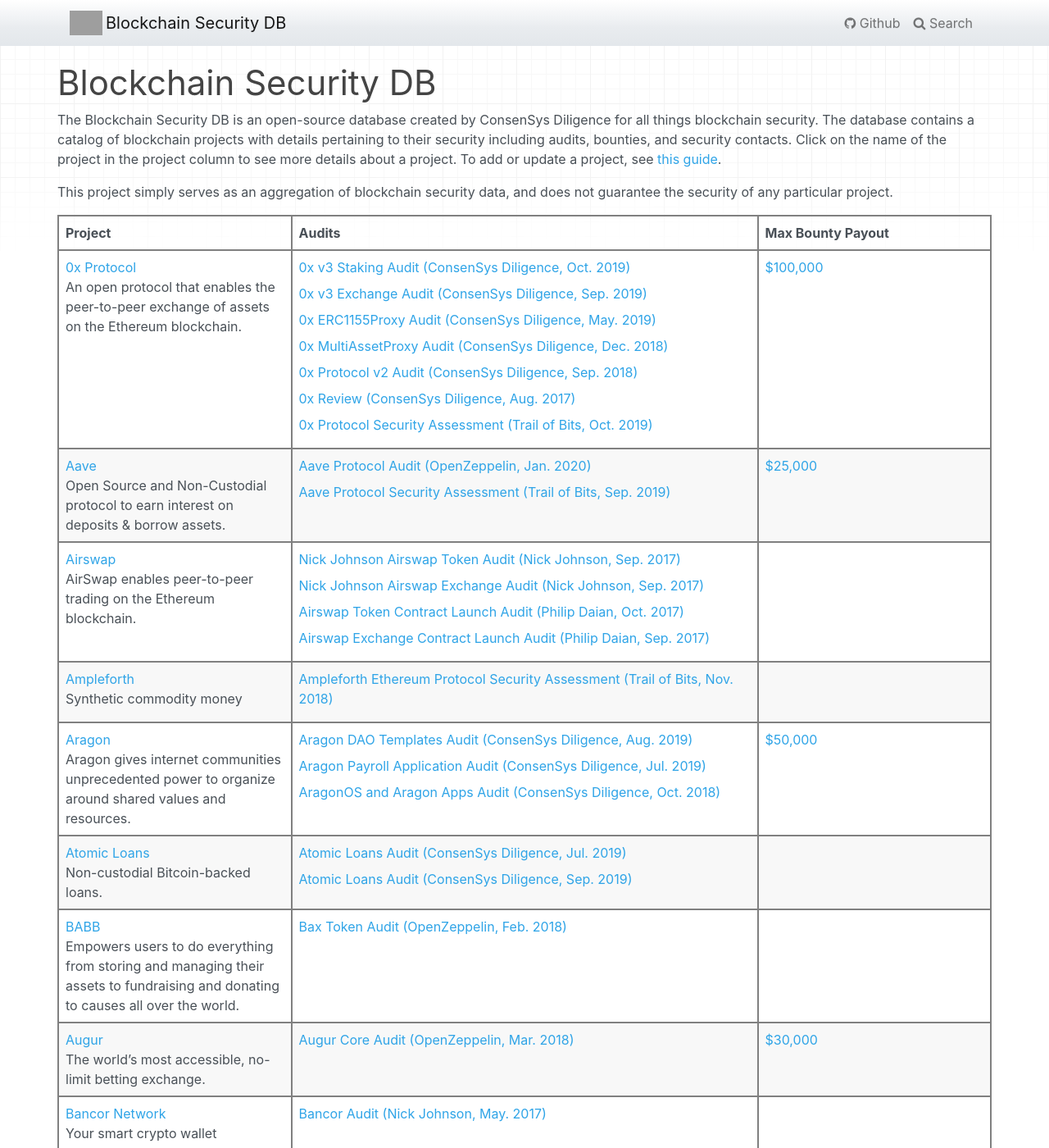
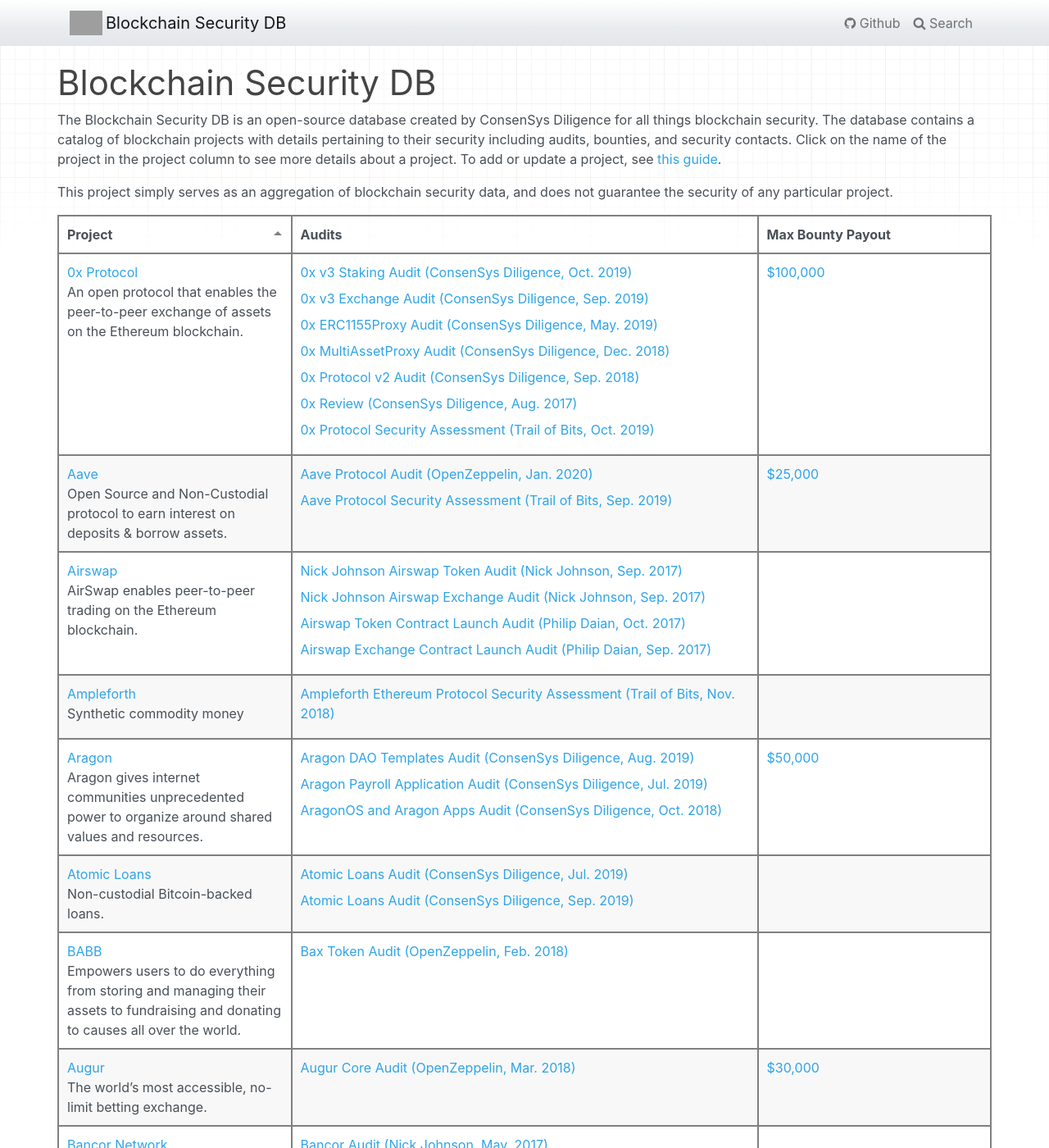
Before and after one commit to Consensys/blockchainSecurityDB, an MkDocs documentation site: the page built from docs/index.md, in a window 1280 px wide and 1400 px high. Shown: the whole window at 82% size. Built offline with MkDocs 1.6.1, drawn with Linux system fonts in a browser that asks for light colours; grey boxes are pictures that could not be loaded.

Commit message:
Sortable integration

```diff
--- a/theme/base.html
+++ b/theme/base.html
@@ -18,6 +18,7 @@
       {%- block styles %}
         <link href="{{ 'css/bootstrap.min.css'|url }}" rel="stylesheet">
         <link href="{{ 'css/font-awesome.min.css'|url }}" rel="stylesheet">
+        <link href="{{ 'css/sortable-theme-minimal.css'|url }}" rel="stylesheet">
         <link href="{{ 'css/base.css'|url }}" rel="stylesheet">
         <link href="{{ 'css/table.css'|url }}" rel="stylesheet">
         {%- if config.theme.highlightjs %}
@@ -32,6 +33,8 @@
 
         <script src="{{ 'js/jquery-1.10.2.min.js'|url }}" defer></script>
         <script src="{{ 'js/bootstrap.min.js'|url }}" defer></script>
+        <script src="{{ 'js/sortable.min.js'|url }}" defer></script>
+        <script src="{{ 'js/sort.js'|url }}" defer></script>
         {%- if config.theme.highlightjs %}
         <script src="https://cdnjs.cloudflare.com/ajax/libs/highlight.js/9.12.0/highlight.min.js"></script>
         {%- for lang in config.theme.hljs_languages %}
--- /dev/null
+++ b/theme/css/sortable-theme-minimal.css
@@ -0,0 +1,55 @@
+/* line 2, ../sass/_sortable.sass */
+table[data-sortable] {
+  border-collapse: collapse;
+  border-spacing: 0;
+}
+/* line 6, ../sass/_sortable.sass */
+table[data-sortable] th {
+  vertical-align: bottom;
+  font-weight: bold;
+}
+/* line 10, ../sass/_sortable.sass */
+table[data-sortable] th, table[data-sortable] td {
+  text-align: left;
+  padding: 10px;
+}
+/* line 14, ../sass/_sortable.sass */
+table[data-sortable] th:not([data-sortable="false"]) {
+  -webkit-user-select: none;
+  -moz-user-select: none;
+  -ms-user-select: none;
+  -o-user-select: none;
+  user-select: none;
+  -webkit-tap-highlight-color: rgba(0, 0, 0, 0);
+  -webkit-touch-callout: none;
+  cursor: pointer;
+}
+/* line 26, ../sass/_sortable.sass */
+table[data-sortable] th:after {
+  content: "";
+  visibility: hidden;
+  display: inline-block;
+  vertical-align: inherit;
+  height: 0;
+  width: 0;
+  border-width: 5px;
+  border-style: solid;
+  border-color: transparent;
+  margin-right: 1px;
+  margin-left: 10px;
+  float: right;
+}
+/* line 40, ../sass/_sortable.sass */
+table[data-sortable] th[data-sorted="true"]:after {
+  visibility: visible;
+}
+/* line 43, ../sass/_sortable.sass */
+table[data-sortable] th[data-sorted-direction="descending"]:after {
+  border-top-color: inherit;
+  margin-top: 8px;
+}
+/* line 47, ../sass/_sortable.sass */
+table[data-sortable] th[data-sorted-direction="ascending"]:after {
+  border-bottom-color: inherit;
+  margin-top: 3px;
+}
--- /dev/null
+++ b/theme/js/sort.js
@@ -0,0 +1,22 @@
+window.onload = () => {
+  const table = document.querySelector('table');
+  table.classList.add('sortable-theme-minimal');
+  table.setAttribute('data-sortable', 'true');
+
+  const auditData = document.querySelectorAll('tbody tr td:nth-of-type(2)');
+  auditData.forEach(audit => {
+    const text = audit.innerText;
+    const years = text.match(/20../g);
+    if(years && years.length > 0) {
+      const sortedYears = years.sort();
+      const highestYear = sortedYears[sortedYears.length - 1];
+      audit.setAttribute('data-value', `${highestYear}`);
+    }
+  });
+
+  const projectHeader = document.querySelector('thead th:nth-of-type(1)');
+  projectHeader.setAttribute('data-sorted', 'true');
+  projectHeader.setAttribute('data-sorted-direction', 'ascending');
+
+  Sortable.init();
+}
```
Also changed, not shown: theme/js/sortable.min.js (added).
